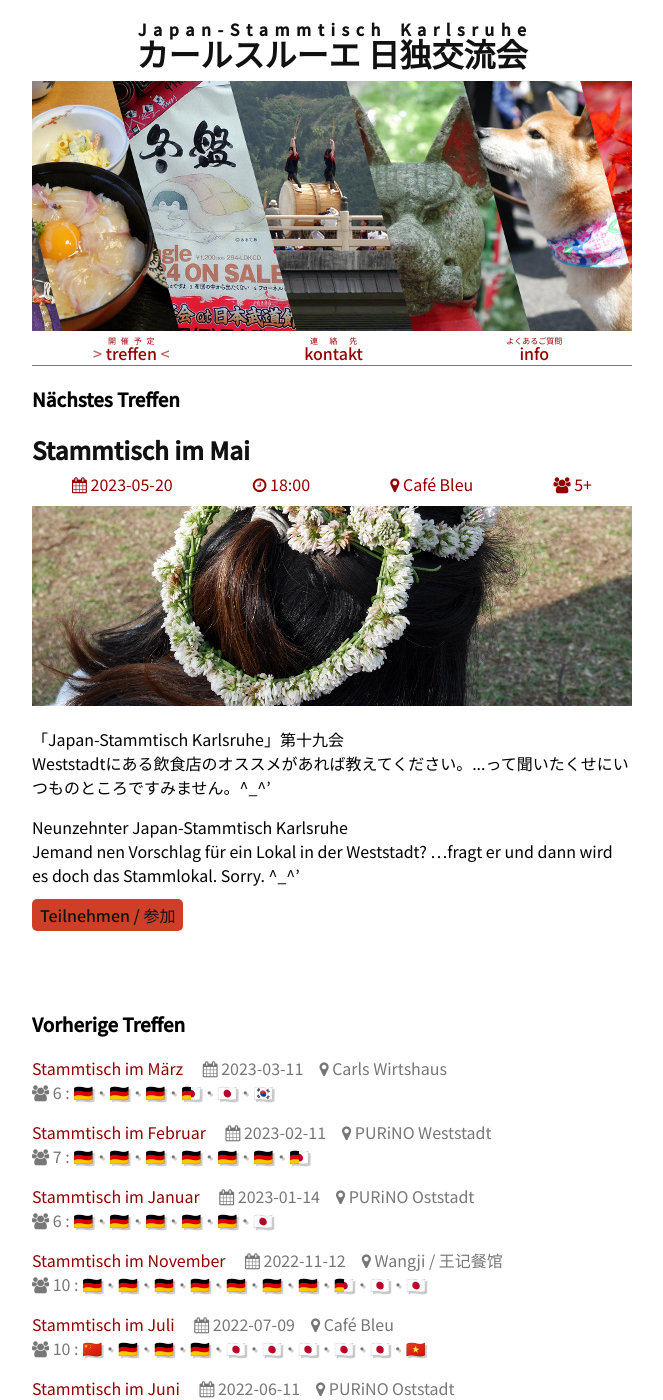
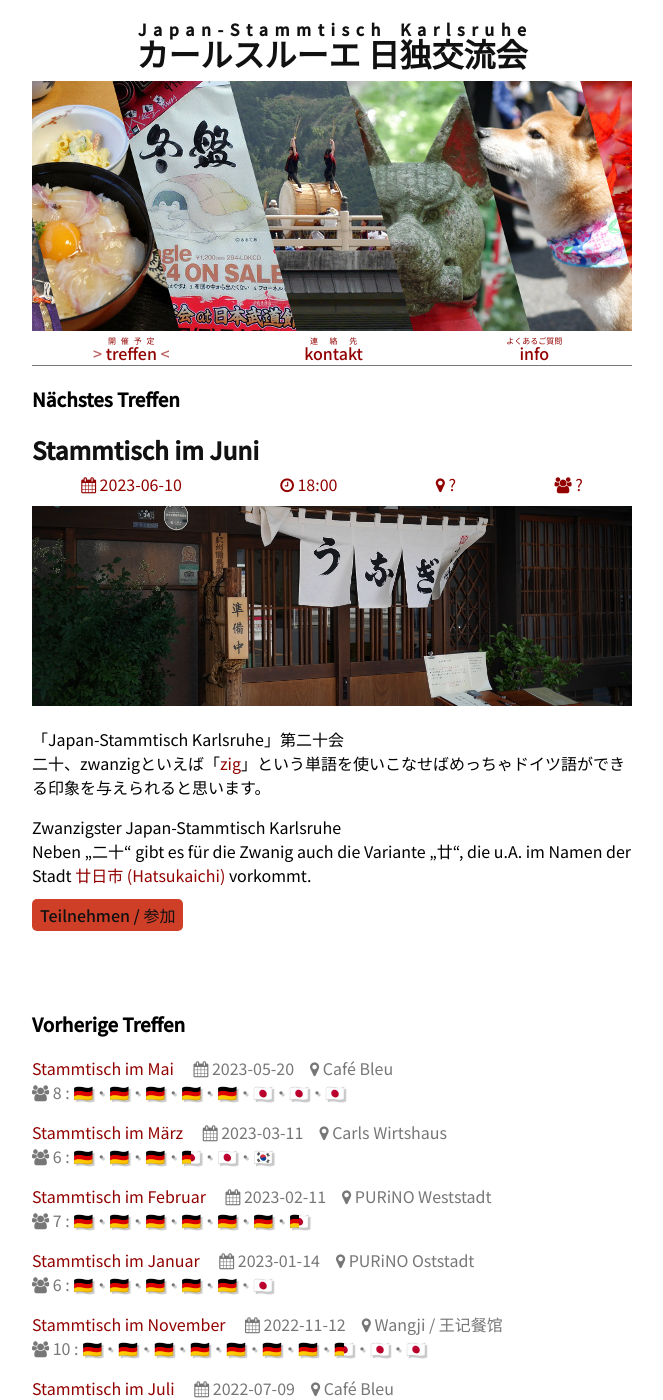
Before and after one commit to tcsch/japanstammtisch.github.io, a Jekyll site: the page built from treffen.md, in a window 1280 px wide and 1400 px high. Shown: the whole window, without its empty margins (308-971 px from the left). Built offline with Jekyll 4.4.1, drawn with Linux system fonts in a browser that asks for light colours; our own code applies the rules of GitHub Pages for plain Markdown files.

Commit message:
add new post

```diff
--- a/_posts/2023-05-20-may.md
+++ b/_posts/2023-05-20-may.md
@@ -3,8 +3,8 @@ layout: post
 title: "Stammtisch im Mai"
 time: "18:00"
 place: '<a href="https://goo.gl/maps/q1a4mJCWxFDme3T18">Café Bleu</a>'
-people: "5+"
-compo: []
+people: "8"
+compo: ["🇩🇪", "🇩🇪", "🇩🇪", "🇩🇪", "🇩🇪",  "🇯🇵",  "🇯🇵",  "🇯🇵"]
 img: "may.jpg"
 ---
 
--- /dev/null
+++ b/_posts/2023-06-10-jun.md
@@ -0,0 +1,18 @@
+---
+layout: post
+title: "Stammtisch im Juni"
+time: "18:00"
+place: '?'
+people: "?"
+compo: []
+img: "jun.jpg"
+---
+
+
+「Japan-Stammtisch Karlsruhe」第二十会
+二十、zwanzigといえば「[zig](https://www.duden.de/rechtschreibung/zig)」という単語を使いこなせばめっちゃドイツ語ができる印象を与えられると思います。
+
+Zwanzigster Japan-Stammtisch Karlsruhe
+Neben „二十“ gibt es für die Zwanig auch die Variante „廿“, die u.A. im Namen der Stadt [廿日市 (Hatsukaichi)](https://ja.wikipedia.org/wiki/%E5%BB%BF%E6%97%A5%E5%B8%82%E5%B8%82) vorkommt.
+
+[Teilnehmen / 参加](https://nuudel.digitalcourage.de/EkmAUnyvZrFfGAOK)
```
